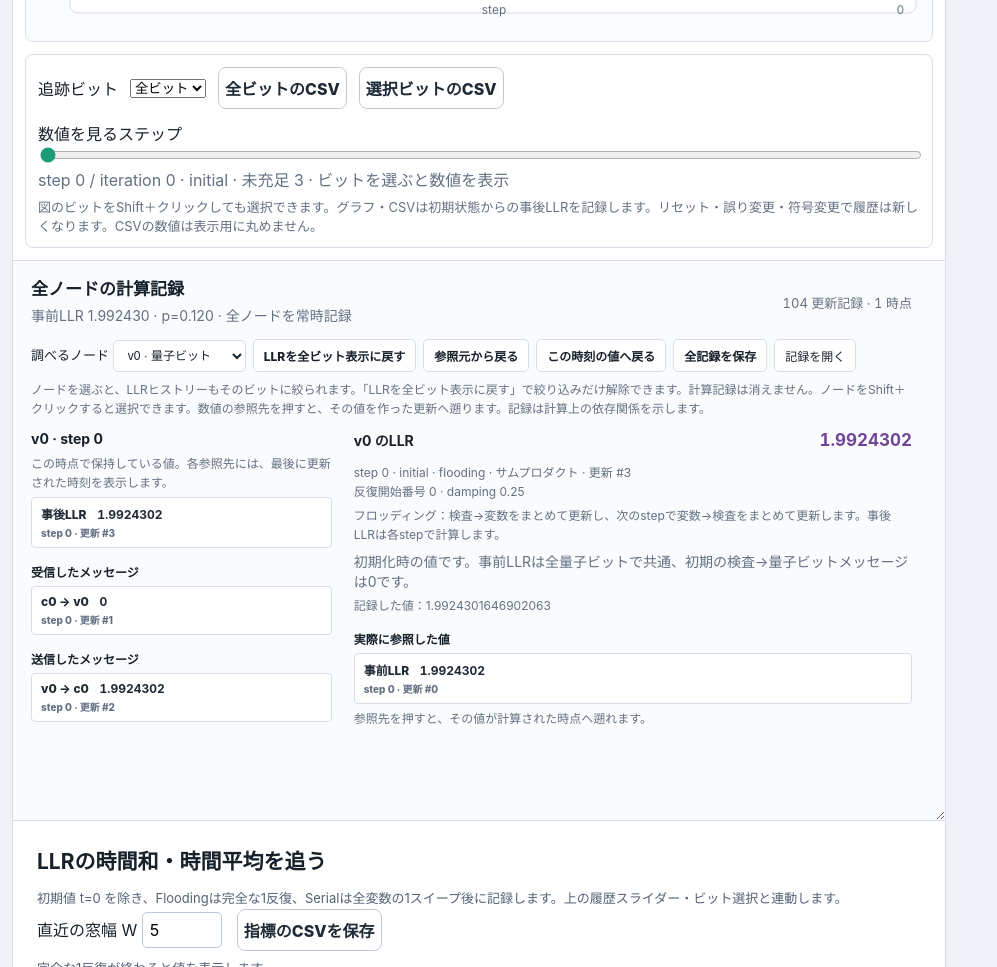
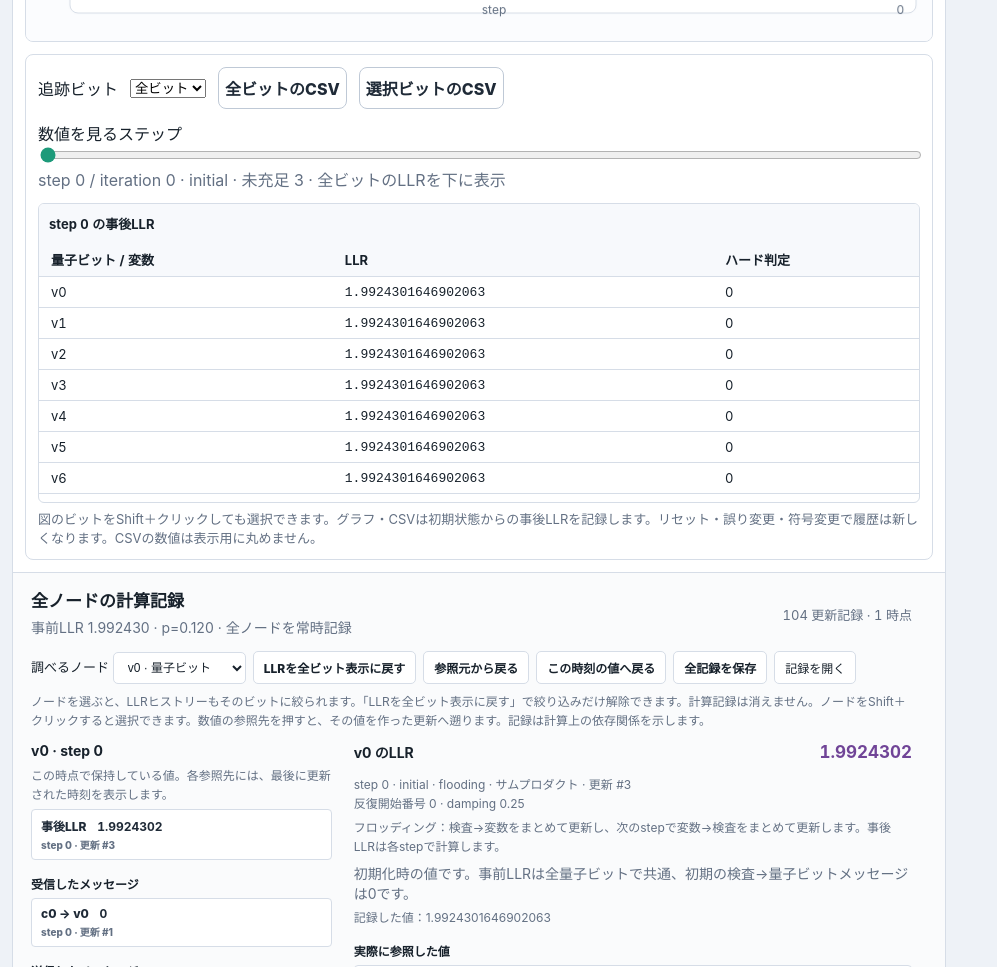
Before and after one commit to mcryo1108/bp-schedule-visualizer, a plain HTML site: page index.html in a window 1280 px wide. Shown: the part 1111-2078 px from the top of the page, without its empty margins (0-997 px from the left). Drawn offline with Linux system fonts and the light colour scheme.

Commit message:
Show per-bit LLR values below history controls
Display full-precision LLRs and hard decisions for the selected step, following the bit selector and history slider.

```diff
--- a/app.js
+++ b/app.js
@@ -1436,8 +1436,28 @@ function updateLlrControls() {
   const id = llrUi.bit.value;
   llrUi.selected.disabled = id === "";
   llrUi.value.textContent = `step ${meta.step} / iteration ${meta.iteration} · ${meta.phase} · 未充足 ${meta.unsatisfied}` +
-    (id === "" ? " · ビットを選ぶと数値を表示" : ` · v${id}: LLR = ${bp.history[index][Number(id)]} · 硬判定 ${bp.history[index][Number(id)] < 0 ? 1 : 0}`);
+    (id === "" ? " · 全ビットのLLRを下に表示" : ` · v${id}: LLR = ${bp.history[index][Number(id)]} · 硬判定 ${bp.history[index][Number(id)] < 0 ? 1 : 0}`);
   llrUi.selected.textContent = id === "" ? "選択ビットのCSV" : `v${id}のCSV`;
+  updateLlrValueTable(bp.history[index], meta.step, id);
+}
+
+let llrValueTableCache = null;
+function updateLlrValueTable(values, step, selectedId) {
+  const body = document.getElementById("llrValueRows");
+  if (!body) return;
+  if (llrValueTableCache?.values === values && llrValueTableCache.selectedId === selectedId && llrValueTableCache.step === step) return;
+  llrValueTableCache = {values, selectedId, step};
+  document.getElementById("llrValueCaption").textContent = `step ${step} の事後LLR`;
+  const rows = document.createDocumentFragment();
+  for (const variable of code.variables) {
+    if (selectedId !== "" && variable.id !== Number(selectedId)) continue;
+    const row = document.createElement("tr");
+    for (const text of [`v${variable.id}`, String(values[variable.id]), values[variable.id] < 0 ? "1" : "0"]) {
+      const cell = document.createElement("td"); cell.textContent = text; row.append(cell);
+    }
+    rows.append(row);
+  }
+  body.replaceChildren(rows);
 }
 
 function llrCsv(selectedOnly) {
--- a/index.html
+++ b/index.html
@@ -7,6 +7,7 @@
     <link rel="stylesheet" href="styles.css?v=large-20261025" /><link rel="stylesheet" href="trace.css?v=layout-20261029" />
   <link rel="stylesheet" href="metrics.css?v=20261112" />
     <link rel="stylesheet" href="ensemble.css?v=20261113" />
+  <link rel="stylesheet" href="llr-values.css?v=20261113" />
   </head>
   <body>
     <main class="app">
@@ -40,6 +41,13 @@
           <label for="llrCursor" style="display:block;margin-top:12px">数値を見るステップ</label>
           <input id="llrCursor" type="range" min="0" max="0" value="0" step="1" style="width:100%">
           <output id="llrValue" style="display:block;font-variant-numeric:tabular-nums;overflow-wrap:anywhere"></output>
+          <div class="llrValuesWrap" tabindex="0" aria-label="選択stepのLLR値一覧">
+            <table class="llrValuesTable">
+              <caption id="llrValueCaption">step 0 の事後LLR</caption>
+              <thead><tr><th scope="col">量子ビット / 変数</th><th scope="col">LLR</th><th scope="col">ハード判定</th></tr></thead>
+              <tbody id="llrValueRows"></tbody>
+            </table>
+          </div>
           <p style="font-size:13px;color:#637083;margin-bottom:0">図のビットをShift＋クリックしても選択できます。グラフ・CSVは初期状態からの事後LLRを記録します。リセット・誤り変更・符号変更で履歴は新しくなります。CSVの数値は表示用に丸めません。</p>
         </section>
 
@@ -251,7 +259,7 @@
       </aside>
     </main>
 
-    <script src="trace.js?v=algorithm-20261025"></script><script src="app.js?v=serial-display-20261113"></script>
+    <script src="trace.js?v=algorithm-20261025"></script><script src="app.js?v=llr-values-20261113"></script>
   <script src="metrics.js?v=20261112"></script>
     <script src="ensemble.js?v=20261113"></script>
   </body>
--- /dev/null
+++ b/llr-values.css
@@ -0,0 +1,7 @@
+.llrValuesWrap { margin-top:12px; max-height:300px; overflow:auto; border:1px solid var(--line); border-radius:6px; }
+.llrValuesTable { width:100%; border-collapse:collapse; font-size:13px; font-variant-numeric:tabular-nums; }
+.llrValuesTable caption { padding:10px; text-align:left; font-weight:700; background:var(--panel); }
+.llrValuesTable th { position:sticky; top:0; background:var(--panel); }
+.llrValuesTable th,.llrValuesTable td { padding:7px 12px; text-align:left; border-bottom:1px solid var(--line); }
+.llrValuesTable td:nth-child(2) { font-family:ui-monospace,monospace; overflow-wrap:anywhere; }
+.llrValuesTable tbody tr:last-child td { border-bottom:0; }
```
